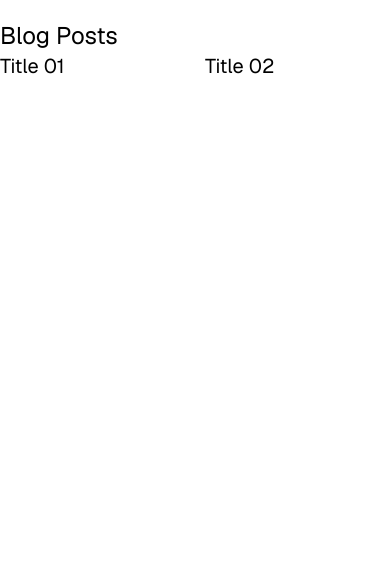
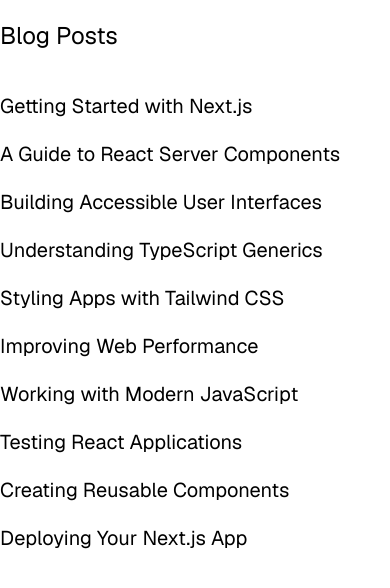
Before and after one commit to ev45ive/sages-nextjs-open-1126, a Next.js app: page /blog in a window 390 px wide. Shown: the top 588 px of the page. Built offline with nearby package versions, Linux system fonts and the light colour scheme.

Commit message:
Blog posts

```diff
--- a/src/app/blog/page.tsx
+++ b/src/app/blog/page.tsx
@@ -6,22 +6,35 @@ export const instant = false;
 
 /**
  * Lista postów na blogu
+ * http://localhost:3000/blog/
  */
 export default async function BlogPostListPage(props: PageProps<"/blog">) {
-  //   const { query } = await props.searchParams;
+  const { query = "" } = await props.searchParams;
+
+  // let filtered = query as string
+
+  // let filtered = String(query ?? '')
+  if (typeof query !== "string") {
+    throw new Error("Invalid query");
+  }
 
   return (
-    <div className="w-4xl max-w-full md:max-w-[90%] py-5 mx-auto">
-      <h1 className="text-2xl">Blog Posts</h1>
+    <div className="grid gap-5 w-4xl max-w-full md:max-w-[90%] py-5 mx-auto">
+      <h1 className="text-2xl mb-5">Blog Posts</h1>
 
       {/* .grid.grid-cols-2.gap-5>.grid.gap-2*2>h3.text-xl{Title $$} */}
-      <div className="grid grid-cols-2 gap-5">
-        <div className="grid gap-2">
-          <h3 className="text-xl">Title 01</h3>
-        </div>
-        <div className="grid gap-2">
-          <h3 className="text-xl">Title 02</h3>
-        </div>
+      <div className="grid md:grid-cols-2 gap-5">
+        {mockBlogPosts
+          .filter((p) =>
+            p.title.toLocaleLowerCase().includes(query.toLocaleLowerCase()),
+          )
+          .map((p) => (
+            <div className="grid gap-2" key={p.id}>
+              <h3 className="text-xl">
+                <a href={`/blog/${p.id}/`}>{p.title}</a>
+              </h3>
+            </div>
+          ))}
       </div>
     </div>
   );
```
